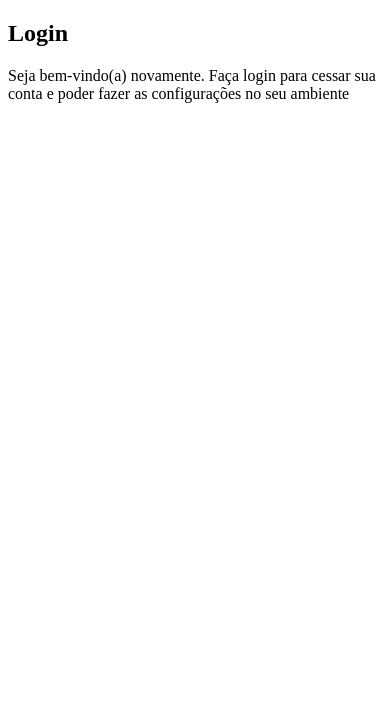
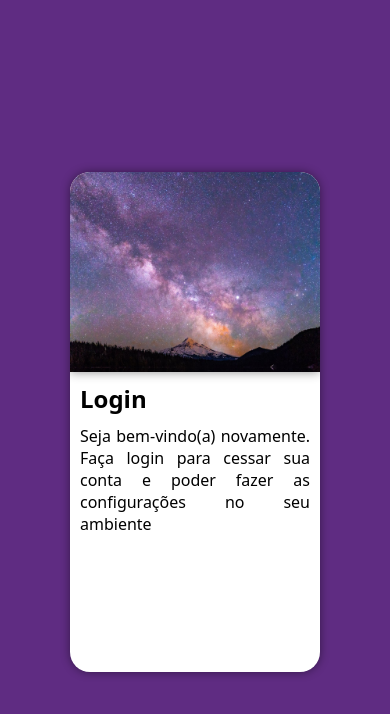
Before and after one commit to Royyleo2/projeto-login, a plain HTML site: page index.html in a window 390 px wide. Drawn offline with Linux system fonts and the light colour scheme.

Commit message:
mobile firts tela de login

```diff
--- a/estilos/style.css
+++ b/estilos/style.css
@@ -7,3 +7,55 @@ Verde: #49a09d
 Lilás: #5f2c82
 
 */
+
+* {
+    font-family: system-ui, -apple-system, BlinkMacSystemFont, 'Segoe UI', Roboto, Oxygen, Ubuntu, Cantarell, 'Open Sans', 'Helvetica Neue', sans-serif;
+    margin: 0px;
+    padding: 0px;
+    box-sizing: border-box;
+}
+
+body, html {
+    background-color: #5f2c82;
+    height: 100vh;
+    width: 100vw;
+}
+
+main {
+    position: relative;
+    height: 100vh;
+    width: 100vw;
+}
+
+section#login {
+    position: absolute;
+    top: 50%; left: 50%;
+    transform: translate(-50%, -50%);
+    background-color: white;
+    width: 250px;
+    height: 500px;
+    border-radius: 20px;
+    overflow: hidden;
+    box-shadow: 0px 0px 10px rgba(0, 0, 0, 0.450);
+}
+
+section#login > div#imagem {
+    display: block;
+    background: url(../imagens/pexels-mohan-reddy-4388593.jpg) left center;
+    background-size: cover;
+    height: 200px;
+    box-shadow: 0px 0px 10px rgba(0, 0, 0, 0.45);
+}
+
+section#login > div#formulario {
+    display: block;
+    padding: 10px;
+}
+
+section#login > div#formulario > h1 {
+    padding-bottom: 10px;
+}
+
+section#login > div#formulario > p {
+    text-align: justify;
+}
--- a/index.html
+++ b/index.html
@@ -8,7 +8,7 @@
 </head>
 <body>
     <main>
-        <section>
+        <section id="login">
                 <div id="imagem">
 
                 </div>
```
